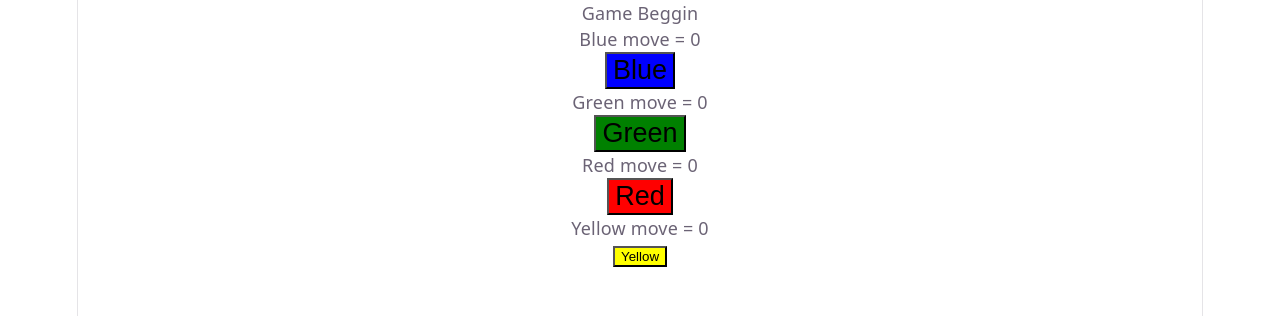
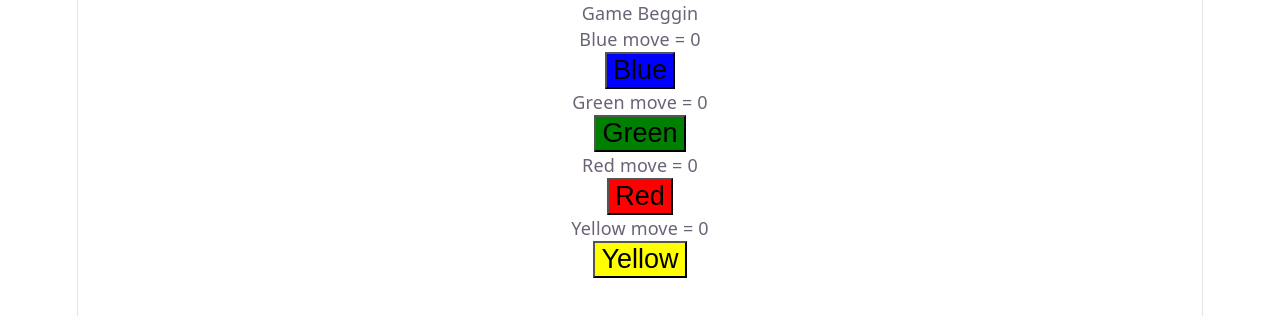
Before and after one commit to rohit-chauhan007/React-JS, a React (Vite) app in the folder ObjectStates/: page / in a window 1280 px wide. Shown: the top 316 px of the page. Built offline with nearby package versions, Linux system fonts and the light colour scheme.

Commit message:
Object&States

```diff
--- a/ObjectStates/src/Ludo.jsx
+++ b/ObjectStates/src/Ludo.jsx
@@ -68,7 +68,7 @@ export function LodoBoard() {
         <p>Red move = {moves.red}</p>
         <button style={{ backgroundColor: "red",fontSize:"1.5rem" }} onClick={updateRed} >Red</button>
         <p>Yellow move = {moves.yellow} </p>
-        <button style={{ backgroundColor: "yellow" }} onClick={updateYellow }>Yellow</button>
+        <button style={{ backgroundColor: "yellow",fontSize:"1.5rem"}} onClick={updateYellow }>Yellow</button>
       </div>
     </div>
   );
```
